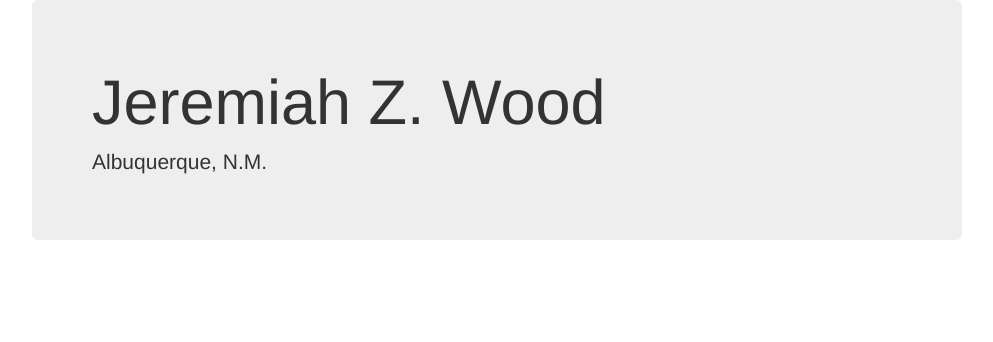
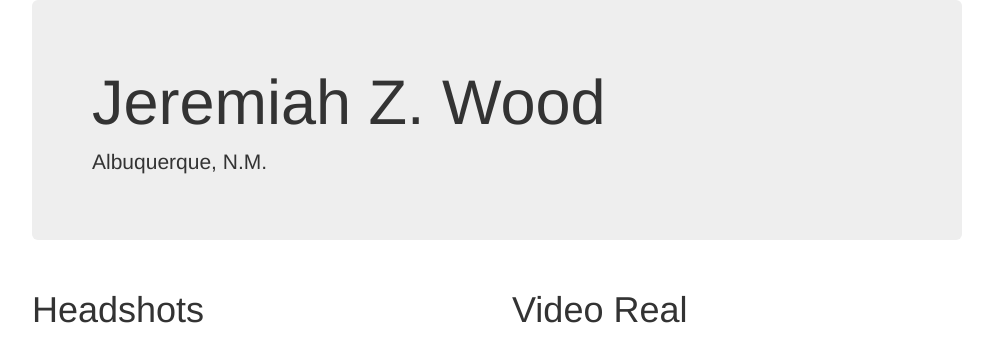
Before and after one commit to jzw007/my-personal-site, a PHP site: page / in a window 1280 px wide. Shown: the top 342 px of the page, without its empty margins (143-1136 px from the left). Run offline with PHP 8.4, Linux system fonts and the light colour scheme; some libraries are stand-ins or nearby versions.

Commit message:
Added the video

```diff
--- a/index.php
+++ b/index.php
@@ -41,9 +41,18 @@
 
 
 			<div class="row">
-				<div class="col-xs-12">
-
-
+				<div class="col-md-6">
+					<h1>
+						Headshots
+					</h1>
+				</div>
+				<div class="col-md-6">
+					<h1>
+						Video Real
+					</h1>
+					<div class="media">
+						<iframe src="https://www.youtube.com/embed/PvkcqgpZJCw" frameborder="0" allowfullscreen></iframe>
+					</div>
 				</div>
 			</div>
 
```
